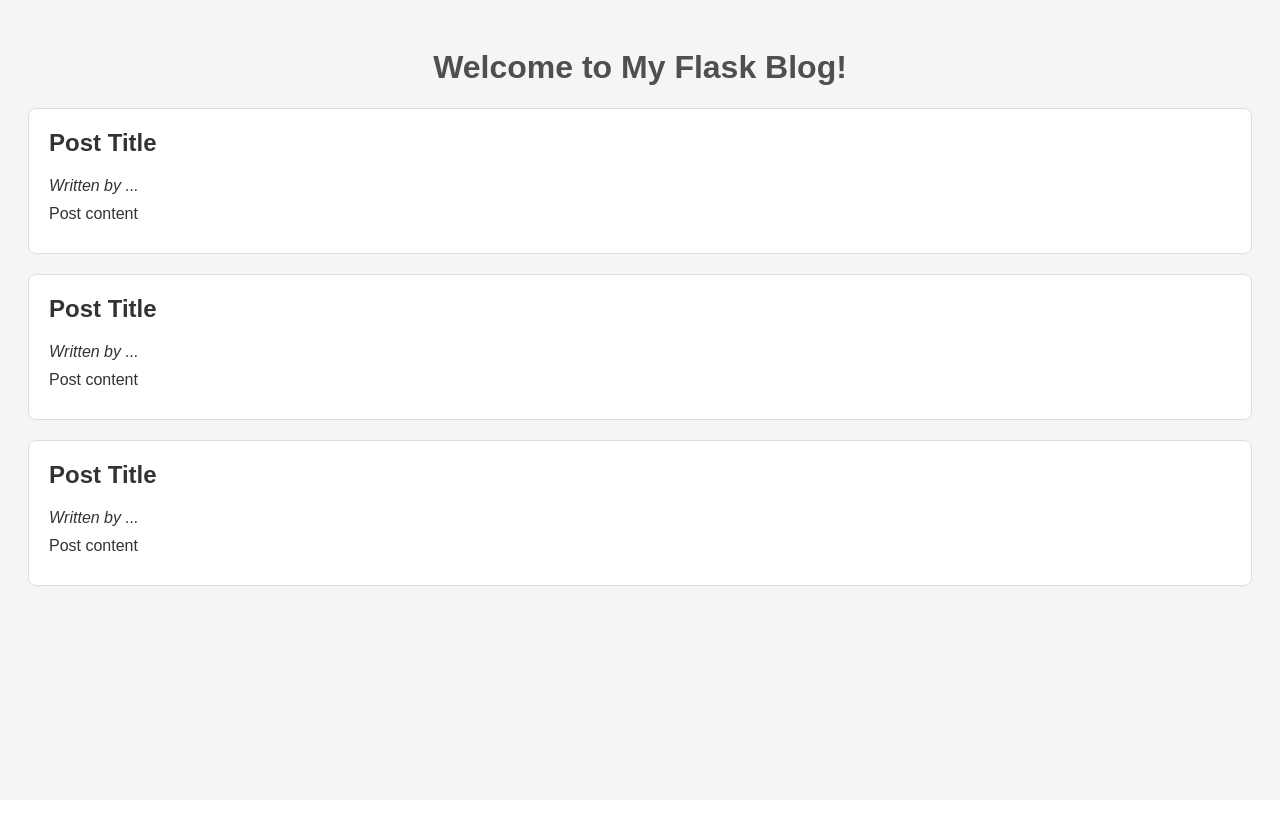
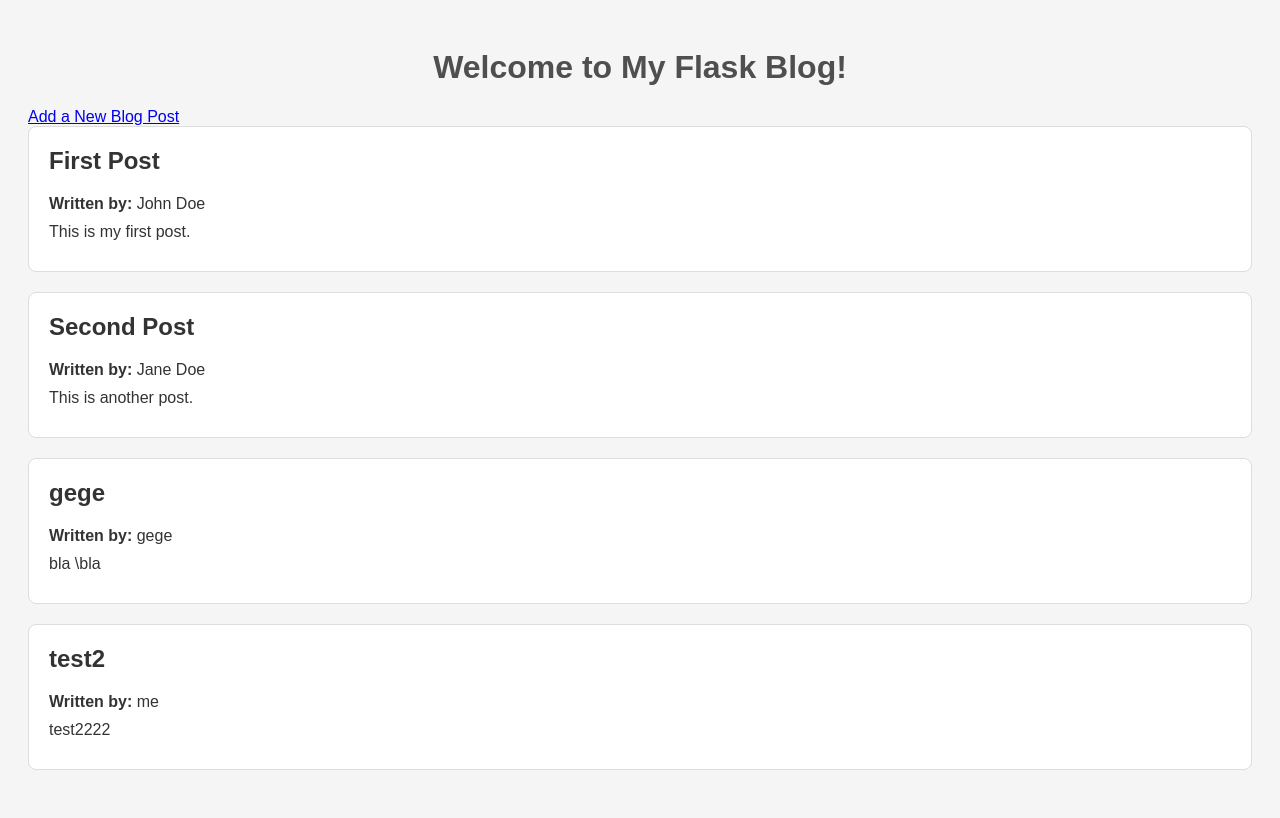
Before and after one commit to mi-ar-82/2025.01.04--Masterblog-flask, a Flask app: page / in a window 1280 px wide. Before the commit the page ends 586 px from the top, so only its background shows below. Run offline with Flask 3, Linux system fonts and the light colour scheme.

Commit message:
add post functionality

```diff
--- a/app.py
+++ b/app.py
@@ -1,4 +1,4 @@
-from flask import Flask, render_template, jsonify
+from flask import Flask, render_template, redirect, url_for, request
 import json
 
 app = Flask(__name__)
@@ -9,12 +9,42 @@ def load_posts():
     with open('blog_posts.json', 'r') as file:
         return json.load(file)
 
+# Function to save blog posts to JSON
+def save_posts(posts):
+    with open('blog_posts.json', 'w') as file:
+        json.dump(posts, file)
+
 @app.route('/')
 def index():
     blog_posts = load_posts()  # Fetch blog posts from JSON
     return render_template('index.html', posts=blog_posts)
 
 
+@app.route('/add', methods=['GET', 'POST'])
+def add():
+    if request.method == 'POST':
+        # Extract data from the form
+        author = request.form.get('author')
+        title = request.form.get('title')
+        content = request.form.get('content')
+
+        # Load existing posts and generate a unique ID
+        posts = load_posts()
+        new_id = max(post['id'] for post in posts) + 1 if posts else 1
+
+        # Create a new post dictionary
+        new_post = {'id': new_id, 'author': author, 'title': title, 'content': content}
+
+        # Append the new post and save it back to the JSON file
+        posts.append(new_post)
+        save_posts(posts)
+
+        # Redirect back to the home page
+        return redirect(url_for('index'))
+
+    # Render the form template for GET requests
+    return render_template('add.html')
+
 
 if __name__ == '__main__':
     app.run(host="0.0.0.0", port=5000, debug=True)
--- a/blog_posts.json
+++ b/blog_posts.json
@@ -1,4 +1 @@
-[
-    {"id": 1, "author": "John Doe", "title": "First Post", "content": "This is my first post."},
-    {"id": 2, "author": "Jane Doe", "title": "Second Post", "content": "This is another post."}
-]
+[{"id": 1, "author": "John Doe", "title": "First Post", "content": "This is my first post."}, {"id": 2, "author": "Jane Doe", "title": "Second Post", "content": "This is another post."}, {"id": 3, "author": "gege", "title": "gege", "content": "bla \\bla "}, {"id": 4, "author": "me", "title": "test2", "content": "test2222"}]
--- a/templates/index.html
+++ b/templates/index.html
@@ -8,20 +8,16 @@
 </head>
 <body>
     <h1>Welcome to My Flask Blog!</h1>
-    <div class="post">
-        <h2>Post Title</h2>
-        <p><em>Written by ...</em></p>
-        <p>Post content</p>
-    </div>
-    <div class="post">
-        <h2>Post Title</h2>
-        <p><em>Written by ...</em></p>
-        <p>Post content</p>
-    </div>
-    <div class="post">
-        <h2>Post Title</h2>
-        <p><em>Written by ...</em></p>
-        <p>Post content</p>
-    </div>
+
+    <!-- Link to Add Page -->
+    <a href="{{ url_for('add') }}">Add a New Blog Post</a>
+
+    {% for post in posts %}
+        <div class="post">
+            <h2>{{ post.title }}</h2>
+            <p><strong>Written by:</strong> {{ post.author }}</p>
+            <p>{{ post.content }}</p>
+        </div>
+    {% endfor %}
 </body>
 </html>
```
Also changed, not shown: templates/add.html (added, +24 -0 lines).
